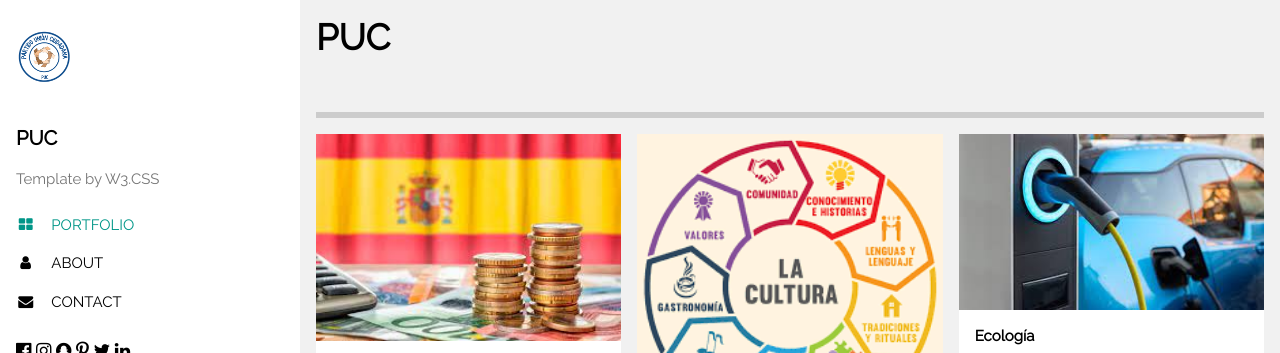
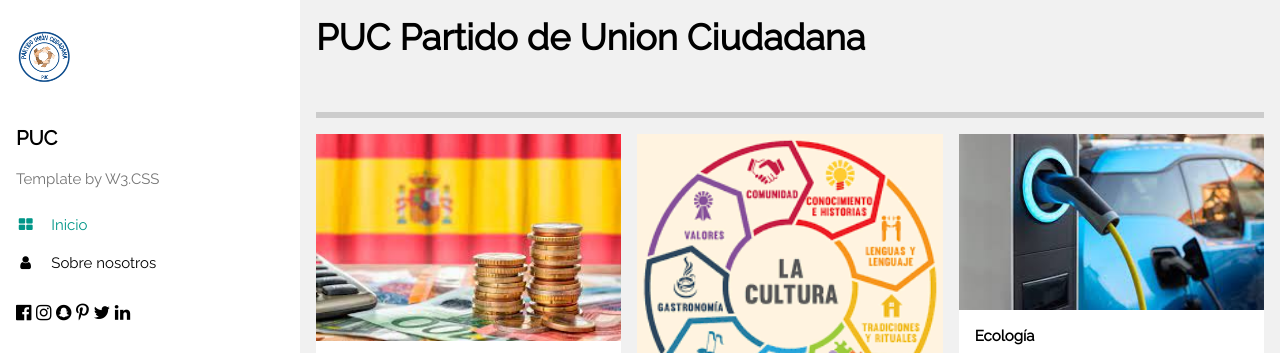
Before and after one commit to Juanor24/Jorge, a plain HTML site: page index.html in a window 1280 px wide. Shown: the top 353 px of the page. Drawn offline with Linux system fonts and the light colour scheme.

Commit message:
Update index.html

```diff
--- a/index.html
+++ b/index.html
@@ -25,9 +25,9 @@ body,h1,h2,h3,h4,h5,h6 {font-family: "Raleway", sans-serif}
     <p class="w3-text-grey">Template by W3.CSS</p>
   </div>
   <div class="w3-bar-block">
-    <a href="#portfolio" onclick="w3_close()" class="w3-bar-item w3-button w3-padding w3-text-teal"><i class="fa fa-th-large fa-fw w3-margin-right"></i>PORTFOLIO</a>
-    <a href="#about" onclick="w3_close()" class="w3-bar-item w3-button w3-padding"><i class="fa fa-user fa-fw w3-margin-right"></i>ABOUT</a>
-    <a href="#contact" onclick="w3_close()" class="w3-bar-item w3-button w3-padding"><i class="fa fa-envelope fa-fw w3-margin-right"></i>CONTACT</a>
+    <a href="#portfolio" onclick="w3_close()" class="w3-bar-item w3-button w3-padding w3-text-teal"><i class="fa fa-th-large fa-fw w3-margin-right"></i>Inicio</a>
+    <a href="#about" onclick="w3_close()" class="w3-bar-item w3-button w3-padding"><i class="fa fa-user fa-fw w3-margin-right"></i>Sobre nosotros</a>
+
   </div>
   <div class="w3-panel w3-large">
     <i class="fa fa-facebook-official w3-hover-opacity"></i>
@@ -50,7 +50,7 @@ body,h1,h2,h3,h4,h5,h6 {font-family: "Raleway", sans-serif}
     <a href="#"><img src="imagenes/avatar_1.jpg" style="width:65px;" class="w3-circle w3-right w3-margin w3-hide-large w3-hover-opacity"></a>
     <span class="w3-button w3-hide-large w3-xxlarge w3-hover-text-grey" onclick="w3_open()"><i class="fa fa-bars"></i></span>
     <div class="w3-container">
-    <h1><b>PUC</b></h1>
+    <h1><b>PUC Partido de Union Ciudadana</b></h1>
     <div class="w3-section w3-bottombar w3-padding-16">
 
     </div>
```
